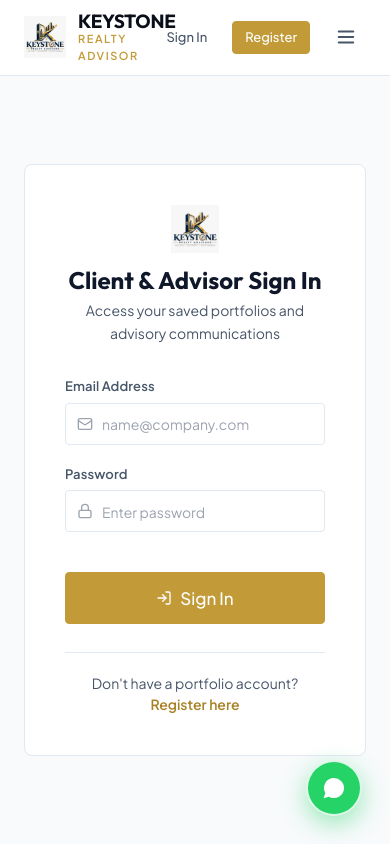
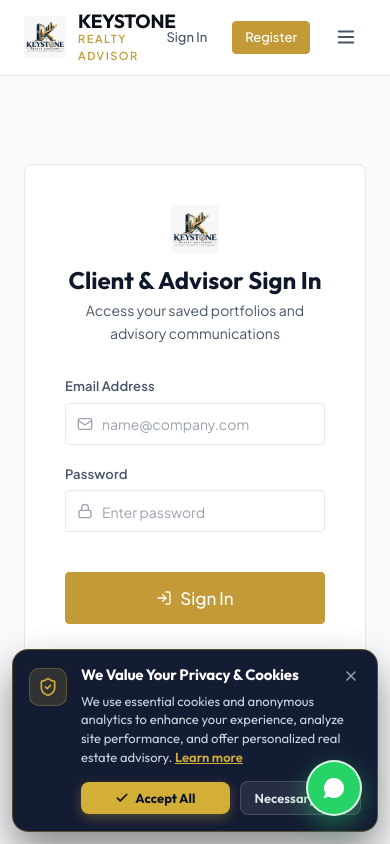
Before and after one commit to Sudhanshu4123/keystonerealtyadvisor, a React (Vite) app in the folder frontend/: page /login in a window 390 px wide. Shown: the top 844 px of the page. Built offline with nearby package versions, Linux system fonts and the light colour scheme; no server answers.

Commit message:
Add responsive and elegant Cookie/Privacy Consent banner

```diff
--- /dev/null
+++ b/frontend/src/components/common/CookieConsentBanner.jsx
@@ -0,0 +1,192 @@
+import React, { useState, useEffect } from 'react';
+import { Link } from 'react-router-dom';
+import { ShieldCheck, X, Check } from 'lucide-react';
+
+export default function CookieConsentBanner() {
+  const [isVisible, setIsVisible] = useState(false);
+
+  useEffect(() => {
+    try {
+      const consent = localStorage.getItem('keystone_cookie_consent');
+      if (!consent) {
+        // Show after a subtle 1s delay for smooth page load
+        const timer = setTimeout(() => {
+          setIsVisible(true);
+        }, 1000);
+        return () => clearTimeout(timer);
+      }
+    } catch (e) {
+      // Ignore localStorage access errors (e.g. in restricted iframe/browser)
+    }
+  }, []);
+
+  const handleAccept = () => {
+    try {
+      localStorage.setItem('keystone_cookie_consent', 'accepted');
+    } catch (e) {}
+    setIsVisible(false);
+  };
+
+  const handleDecline = () => {
+    try {
+      localStorage.setItem('keystone_cookie_consent', 'declined');
+    } catch (e) {}
+    setIsVisible(false);
+  };
+
+  if (!isVisible) return null;
+
+  return (
+    <aside
+      aria-label="Cookie and Privacy Consent"
+      style={{
+        position: 'fixed',
+        bottom: '20px',
+        left: '20px',
+        maxWidth: '440px',
+        width: 'calc(100% - 40px)',
+        backgroundColor: 'rgba(11, 19, 43, 0.96)',
+        backdropFilter: 'blur(16px)',
+        WebkitBackdropFilter: 'blur(16px)',
+        border: '1px solid rgba(212, 175, 55, 0.35)',
+        borderRadius: '16px',
+        boxShadow: '0 20px 40px rgba(0, 0, 0, 0.45)',
+        padding: '1.25rem',
+        zIndex: 9990,
+        color: '#FFFFFF',
+        animation: 'cookieSlideUp 0.35s cubic-bezier(0.16, 1, 0.3, 1)',
+        fontFamily: "'Outfit', 'Plus Jakarta Sans', sans-serif",
+      }}
+    >
+      <div style={{ display: 'flex', alignItems: 'flex-start', gap: '0.875rem' }}>
+        {/* Icon */}
+        <div
+          style={{
+            width: '38px',
+            height: '38px',
+            borderRadius: '10px',
+            backgroundColor: 'rgba(212, 175, 55, 0.15)',
+            border: '1px solid rgba(212, 175, 55, 0.3)',
+            display: 'flex',
+            alignItems: 'center',
+            justifyContent: 'center',
+            flexShrink: 0,
+            color: '#D4AF37',
+            marginTop: '2px',
+          }}
+        >
+          <ShieldCheck size={20} />
+        </div>
+
+        {/* Content */}
+        <div style={{ flex: 1 }}>
+          <div style={{ display: 'flex', alignItems: 'center', justifyContent: 'space-between', marginBottom: '0.375rem' }}>
+            <h4 style={{ fontSize: '0.9375rem', fontWeight: 700, margin: 0, color: '#FFFFFF', letterSpacing: '-0.01em' }}>
+              We Value Your Privacy & Cookies
+            </h4>
+            <button
+              type="button"
+              onClick={handleDecline}
+              aria-label="Close cookie banner"
+              style={{
+                background: 'none',
+                border: 'none',
+                color: '#94A3B8',
+                cursor: 'pointer',
+                padding: '2px',
+                display: 'flex',
+                alignItems: 'center',
+                justifyContent: 'center',
+                transition: 'color 0.15s ease',
+              }}
+            >
+              <X size={16} />
+            </button>
+          </div>
+
+          <p style={{ fontSize: '0.8125rem', color: '#CBD5E1', lineHeight: '1.45', margin: '0 0 0.875rem 0' }}>
+            We use essential cookies and anonymous analytics to enhance your experience, analyze site performance, and offer personalized real estate advisory.{' '}
+            <Link
+              to="/privacy"
+              style={{
+                color: '#D4AF37',
+                textDecoration: 'underline',
+                fontWeight: 600,
+              }}
+            >
+              Learn more
+            </Link>
+          </p>
+
+          {/* Action Buttons */}
+          <div style={{ display: 'flex', alignItems: 'center', gap: '0.625rem', flexWrap: 'wrap' }}>
+            <button
+              type="button"
+              onClick={handleAccept}
+              style={{
+                flex: 1,
+                minWidth: '120px',
+                padding: '0.5rem 1rem',
+                backgroundColor: '#D4AF37',
+                color: '#0B132B',
+                border: 'none',
+                borderRadius: '8px',
+                fontSize: '0.8125rem',
+                fontWeight: 700,
+                cursor: 'pointer',
+                display: 'inline-flex',
+                alignItems: 'center',
+                justifyContent: 'center',
+                gap: '0.375rem',
+                boxShadow: '0 4px 12px rgba(212, 175, 55, 0.3)',
+                transition: 'all 0.15s ease',
+              }}
+            >
+              <Check size={14} strokeWidth={3} />
+              <span>Accept All</span>
+            </button>
+
+            <button
+              type="button"
+              onClick={handleDecline}
+              style={{
+                padding: '0.5rem 0.875rem',
+                backgroundColor: 'rgba(255, 255, 255, 0.08)',
+                color: '#E2E8F0',
+                border: '1px solid rgba(255, 255, 255, 0.15)',
+                borderRadius: '8px',
+                fontSize: '0.8125rem',
+                fontWeight: 600,
+                cursor: 'pointer',
+                transition: 'all 0.15s ease',
+              }}
+            >
+              Necessary Only
+            </button>
+          </div>
+        </div>
+      </div>
+
+      <style>{`
+        @keyframes cookieSlideUp {
+          from {
+            transform: translateY(30px);
+            opacity: 0;
+          }
+          to {
+            transform: translateY(0);
+            opacity: 1;
+          }
+        }
+        @media (max-width: 480px) {
+          aside[aria-label="Cookie and Privacy Consent"] {
+            bottom: 12px !important;
+            left: 12px !important;
+            width: calc(100% - 24px) !important;
+            padding: 1rem !important;
+          }
+        }
+      `}</style>
+    </aside>
+  );
+}
--- a/frontend/src/layouts/MainLayout.jsx
+++ b/frontend/src/layouts/MainLayout.jsx
@@ -3,6 +3,7 @@
 import Navbar from '../components/common/Navbar';
 import Footer from '../components/common/Footer';
 import WhatsAppFloatingButton from '../components/common/WhatsAppFloatingButton';
+import CookieConsentBanner from '../components/common/CookieConsentBanner';
 
 export default function MainLayout() {
   return (
@@ -13,6 +14,7 @@
       </main>
       <Footer />
       <WhatsAppFloatingButton />
+      <CookieConsentBanner />
     </div>
   );
 }
```
